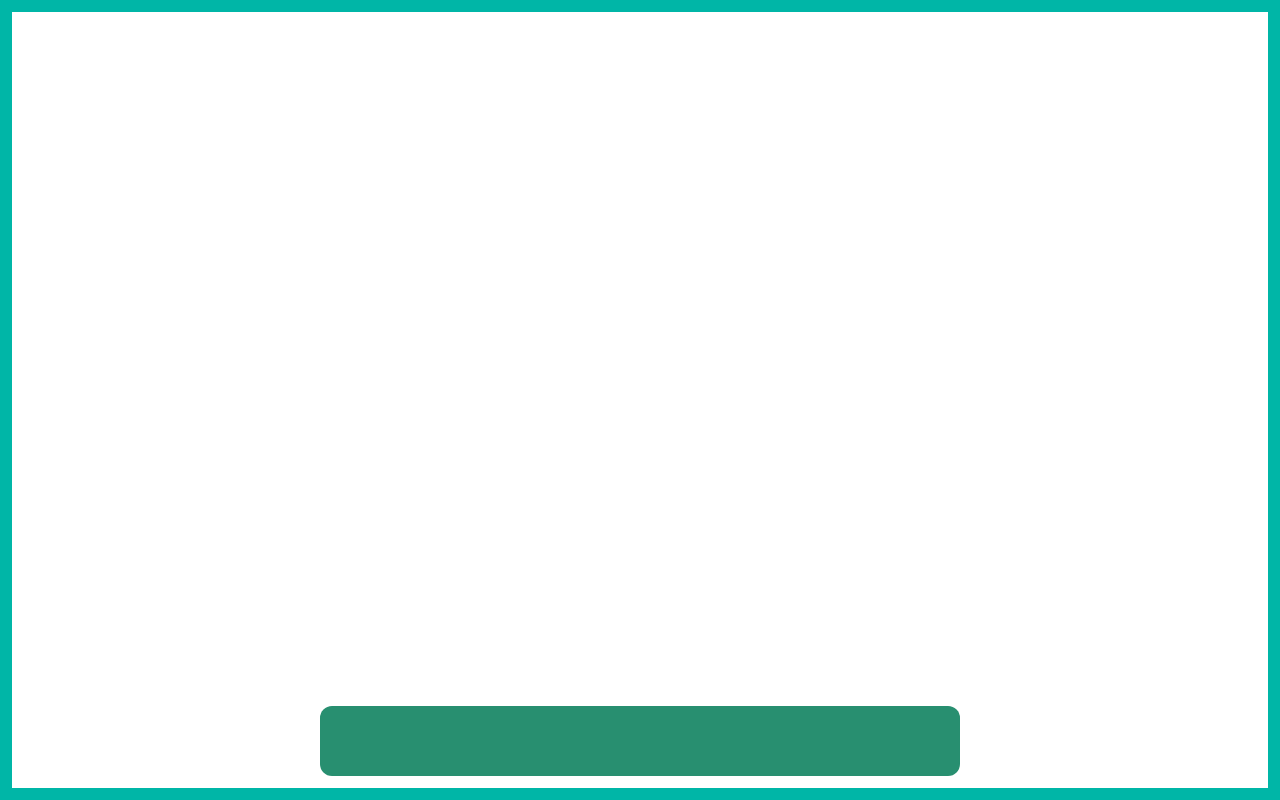
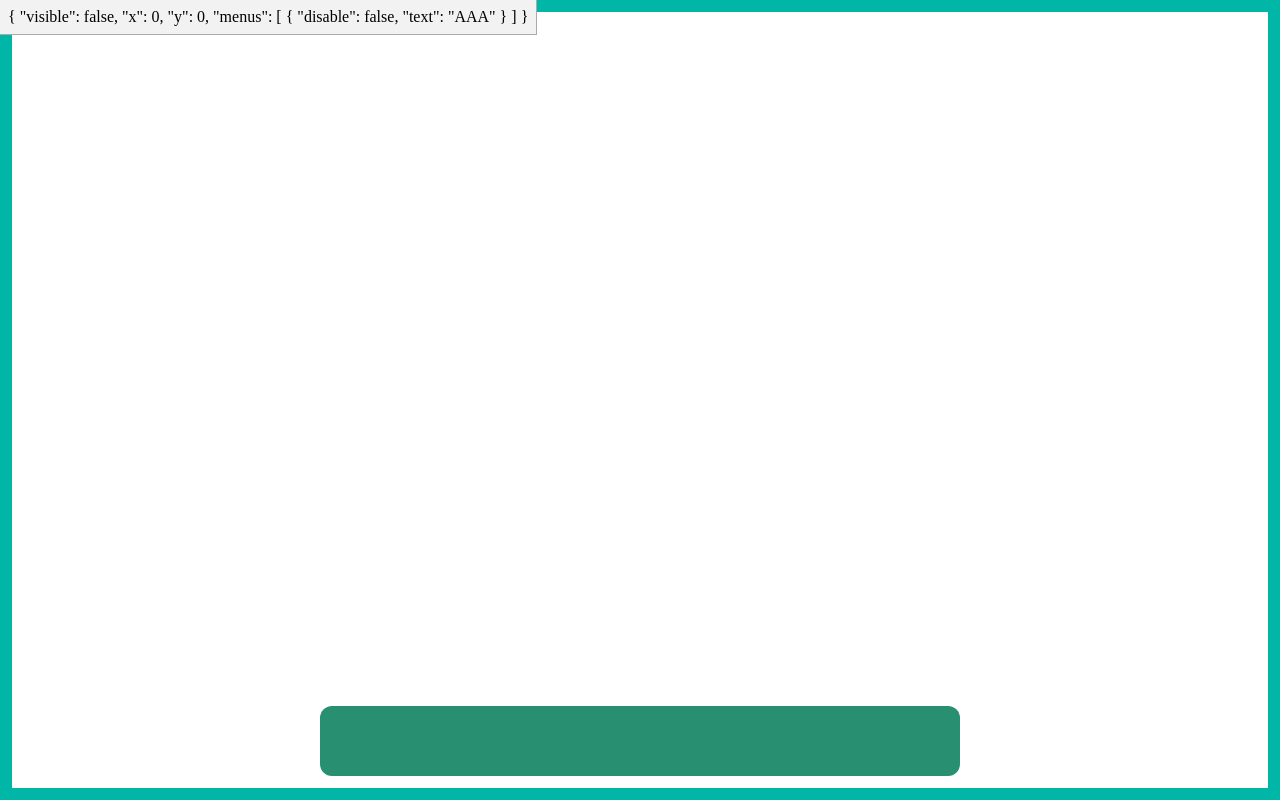
Before and after one commit to Xiaobai-World-Team/core, a Vue app: page / in a window 1280 px wide. Built offline with nearby package versions, Linux system fonts and the light colour scheme.

Commit message:
design context menu

```diff
--- a/package.json
+++ b/package.json
@@ -12,6 +12,8 @@
     "devDependencies": {
         "@vitejs/plugin-vue": "^1.2.1",
         "@vue/compiler-sfc": "^3.0.5",
+        "less": "^4.1.1",
+        "less-loader": "^8.1.1",
         "typescript": "^4.1.3",
         "vite": "^2.1.5",
         "vue-tsc": "^0.0.24"
--- a/src/App.vue
+++ b/src/App.vue
@@ -9,15 +9,20 @@
   </div>
   <!-- Taskbar -->
   <div id="xiaobai-world-taskbar"></div>
+  <!-- ContextMenu -->
+  <contextMenu />
 </template>
 
 <script lang="ts">
 import { defineComponent, ref } from "vue";
 import { IApplication } from "./types/application";
+import contextMenu from "./components/context-menu.vue";
 
 export default defineComponent({
   name: "XiaobaiWorld",
-  components: {},
+  components: {
+    contextMenu,
+  },
   setup() {
     /**
      * All applications
--- /dev/null
+++ b/src/components/context-menu.vue
@@ -0,0 +1,32 @@
+<template>
+  <div
+    id="xiaobai-context-menu"
+    :style="{
+      left: `${contextMenus.x}px`,
+      top: `${contextMenus.y}px`,
+    }"
+  >
+    {{ contextMenus }}
+  </div>
+</template>
+
+<script lang="ts">
+import { contextMenus } from "../kernel/context-menus";
+export default {
+  setup() {
+    return {
+      contextMenus,
+    };
+  },
+};
+</script>
+
+<style lang="less">
+#xiaobai-context-menu {
+  position: fixed;
+  z-index: 99999;
+  background: #f2f2f2;
+  padding: 8px;
+  box-shadow: 0 0 0 1px #aaa;
+}
+</style>
--- /dev/null
+++ b/src/kernel/context-menus.ts
@@ -0,0 +1,26 @@
+import { ref } from "@vue/reactivity";
+import { IContextMenu } from "../types/context-menu";
+
+export const contextMenus = ref<IContextMenu>({
+  visible: false,
+  x: 0,
+  y: 0,
+  menus: [
+    {
+      disable: false,
+      text: 'AAA'
+    }
+  ]
+})
+
+document.addEventListener('contextmenu', (event) => {
+  event.preventDefault()
+  contextMenus.value.x = event.pageX;
+  contextMenus.value.y = event.pageY;
+});
+
+window.addEventListener('message', (event) => {
+  if (event.data.type === 'CONTEXT_MENU') {
+    contextMenus.value.menus = event.data.data
+  }
+})
--- a/src/main.ts
+++ b/src/main.ts
@@ -1,4 +1,5 @@
 import { createApp } from 'vue'
 import App from './App.vue'
+import './kernel/context-menus'
 
 createApp(App).mount('#app')
--- /dev/null
+++ b/src/types/context-menu.ts
@@ -0,0 +1,31 @@
+/**
+ * Right-click menu item
+ */
+export interface IContextMenuItem {
+  /** Make button gray */
+  disable: boolean;
+  /** Button icon */
+  icon?: string;
+  /* Button text */
+  text: string;
+  /**
+   * Usually positioned to the right to display shortcuts
+   */
+  describe?: string;
+  /** sub menu  */
+  child?: IContextMenuItem[]
+}
+
+/**
+ * Right-click menu
+ */
+export interface IContextMenu {
+  /** Whether the  "right click menu" is visible */
+  visible: boolean;
+  /** The x coordinate of the menu  */
+  x: number
+  /** The y coordinate of the menu */
+  y: number
+  /** Menu list */
+  menus: IContextMenuItem[]
+}
```
Also changed, not shown: 1 other file (tests, documents, lock files or other folders). Lines whose indentation alone changed are shown as unchanged.
